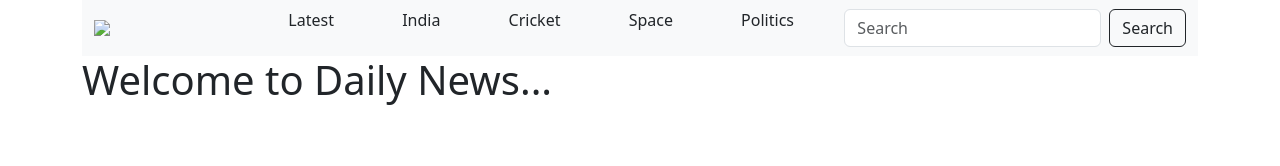
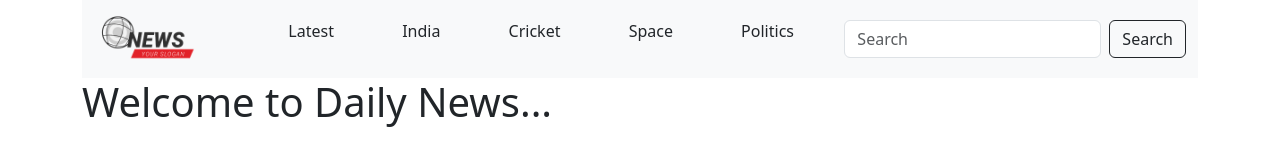
Before and after one commit to frozen-hammer/News-Website, a plain HTML site: page index.html in a window 1280 px wide. Drawn offline with nearby package versions, Linux system fonts and the light colour scheme; no server answers.

Commit message:
Update index.html

```diff
--- a/index.html
+++ b/index.html
@@ -19,7 +19,7 @@
         <nav class="navbar bg-body-tertiary sticky-top">
           <div class="container-fluid">
             <img
-                src="scripts/images/logo.png" style="width: 7rem; cursor:pointer;">
+                src="assets/images/logo.png" style="width: 7rem; cursor:pointer;">
             <div class="navigate">
               <ul id="list">
                 <li class="hover-link nav-item" id="latest" >Latest</li>
```
